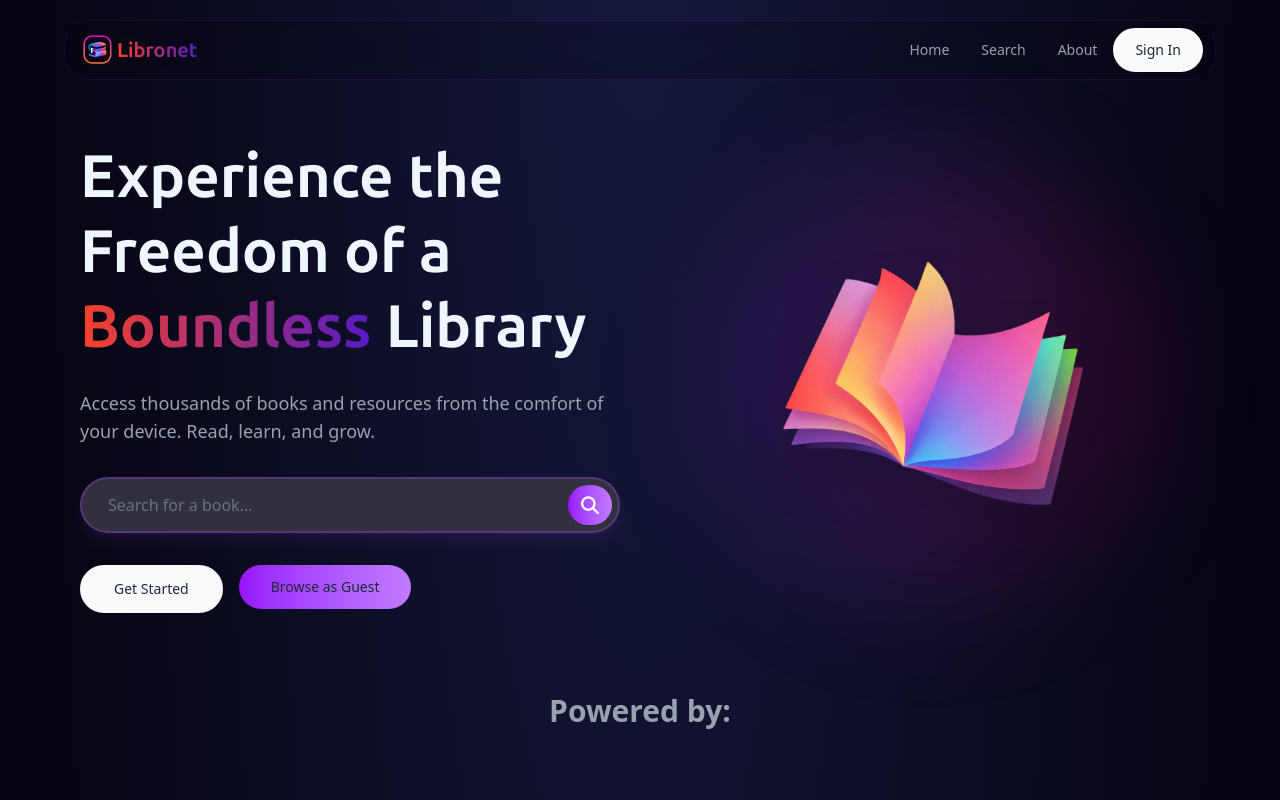
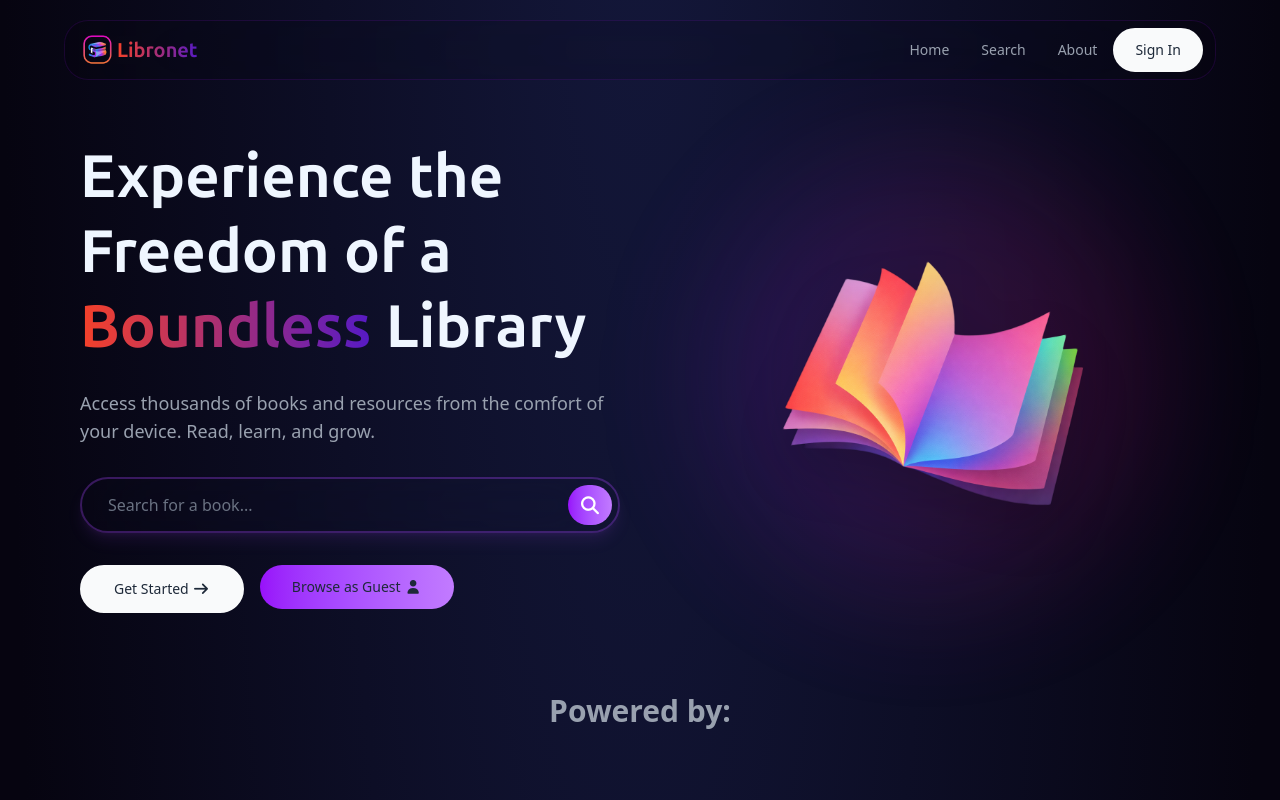
Before and after one commit to zimcodes1/E-Library, a React (Vite) app in the folder client/: page / in a window 1280 px wide. Shown: the top 800 px of the page. Built offline with nearby package versions, Linux system fonts and the light colour scheme.

Commit message:
feat: rearrange the hero section for small devices and add icon prop for button component

```diff
--- a/client/src/components/landing_page/HeroLeft.tsx
+++ b/client/src/components/landing_page/HeroLeft.tsx
@@ -8,16 +8,16 @@ function HeroLeft() {
             initial={{ opacity: 0, x: -50 }}
             animate={{ opacity: 1, x: 0 }}
             transition={{ duration: 0.8 }}
-            className="w-1/2 max-[900px]:w-full py-10 max-sm:py-5 flex flex-col justify-center max-[900px]:items-center"
+            className="w-1/2 max-[900px]:w-full py-10 max-sm:px-5 max-sm:absolute z-10 max-sm:py-5 flex flex-col justify-center max-[900px]:items-center"
         >
             <h1 className="font-[Super] text-6xl max-[900px]:text-5xl max-sm:text-4xl max-[900px]:text-center text-blue-50 font-bold leading-tight">
                 Experience the Freedom of a <span className="gradient">Boundless</span> Library
             </h1>
-            <p className="text-gray-400 text-lg max-sm:text-base mt-6 max-[900px]:text-center max-w-xl">
+            <p className="text-gray-400 max-sm:text-gray-200 text-lg max-sm:text-base mt-6 max-[900px]:text-center max-w-xl">
                 Access thousands of books and resources from the comfort of your device. Read, learn, and grow.
             </p>
 
-            <div className="w-full max-w-xl h-14 max-sm:h-12 border-2 border-purple-500/30 bg-[#31303e] flex justify-between items-center rounded-full shadow-lg shadow-purple-500/10 mt-8 p-1.5 hover:border-purple-500/50 transition">
+            <div className="w-full max-w-xl h-14 max-sm:h-12 border-2 border-purple-500/30 bg-transparent backdrop-blur-2xl flex justify-between items-center rounded-full shadow-lg shadow-purple-500/10 mt-8 p-1.5 hover:border-purple-500/50 transition">
                 <input type="text" placeholder="Search for a book..." className="w-full h-full pl-5 bg-transparent rounded-l-full outline-0 focus:ring-0 caret-purple-500 text-gray-200 placeholder-gray-500" />
                 <span className="w-12 h-full bg-gradient-to-r from-purple-600 to-purple-400 flex justify-center items-center rounded-full cursor-pointer hover:shadow-lg hover:shadow-purple-500/50 transition">
                     <i className="fa fa-search text-white text-lg"></i>
@@ -25,9 +25,9 @@ function HeroLeft() {
             </div>
 
             <div className="flex max-sm:flex-col gap-4 mt-8">
-                <Button text="Get Started" styles="px-8 py-3 text-base" />
+                <Button icon="fa-arrow-right" text="Get Started" styles="px-8 py-3 text-base" />
                 <Link to='/home'>
-                    <Button text="Browse as Guest" styles="bg-gradient-to-r from-purple-600 to-purple-400 text-gray-50 border-none px-8 py-3 text-base hover:shadow-lg hover:shadow-purple-500/50" />
+                    <Button icon="fa-user" text="Browse as Guest" styles="bg-gradient-to-r from-purple-600 to-purple-400 text-gray-50 border-none px-8 py-3 text-base hover:shadow-lg hover:shadow-purple-500/50" />
                 </Link>
             </div>
         </motion.div>
--- a/client/src/components/landing_page/HeroRight.tsx
+++ b/client/src/components/landing_page/HeroRight.tsx
@@ -1,4 +1,4 @@
-import { motion } from 'framer-motion'
+import { motion } from "framer-motion";
 
 function HeroRight() {
 	return (
@@ -6,14 +6,18 @@ function HeroRight() {
 			initial={{ opacity: 0, x: 50 }}
 			animate={{ opacity: 1, x: 0 }}
 			transition={{ duration: 0.8, delay: 0.2 }}
-            className="w-1/2 max-[900px]:w-full h-fit flex justify-center items-center relative"
+			className="w-1/2 max-[900px]:w-full inset-0 max-sm:absolute h-fit flex justify-center items-center relative"
 		>
 			<div className="relative w-full max-w-md aspect-square flex justify-center items-center">
 				<div className="absolute inset-0 bg-gradient-to-r from-purple-600/20 to-pink-600/20 rounded-full blur-3xl animate-pulse"></div>
-                <img src="/images/book_image.png" alt="Hero Image" className="relative w-4/5 max-sm:w-2/3 h-auto drop-shadow-2xl" />
+				<img
+					src="/images/book_image.png"
+					alt="Hero Image"
+					className="relative w-4/5 max-sm:w-2/3 h-auto drop-shadow-2xl max-sm:*:opacity-50"
+				/>
 			</div>
 		</motion.div>
-    )
+	);
 }
 
 export default HeroRight;
--- a/client/src/components/landing_page/PoweredBy.tsx
+++ b/client/src/components/landing_page/PoweredBy.tsx
@@ -8,7 +8,7 @@ function PoweredBy() {
             whileInView={{ opacity: 1, y: 0 }}
             viewport={{ once: true }}
             transition={{ duration: 0.6 }}
-            className="flex flex-col justify-between items-center mt-10"
+            className="flex flex-col justify-between items-center mt-10 max-sm:mt-120"
         >
             <h1 className="text-3xl max-[900px]:text-xl text-gray-400 font-semibold">Powered by:</h1>
             <div className="flex mt-20 max-sm:mt-0 max-[900px]:mt-5 max-sm:flex-wrap gap-5 max-sm:gap-0 justify-evenly items-center w-full max-[900px]:w-full h-fit max-sm:h-fit rounded-2xl">
--- a/client/src/components/ui/Button.tsx
+++ b/client/src/components/ui/Button.tsx
@@ -4,10 +4,11 @@ import { type ButtonHTMLAttributes } from "react";
 interface ButtonProps extends ButtonHTMLAttributes<HTMLButtonElement> {
     text: string;
     styles?: string; // This is your custom prop for Tailwind classes
+    icon?: string;
 }
 
 // 2. Use "rest" parameters (...props) to collect everything else
-function Button({ text, styles, ...props }: ButtonProps) {
+function Button({ text, styles, icon, ...props }: ButtonProps) {
     return (
         <button
             // 3. Spread the props onto the native element
@@ -17,7 +18,7 @@ function Button({ text, styles, ...props }: ButtonProps) {
                 hover:shadow-md transition duration-500 hover:bg-gray-950
                 border-gray-50 border-2 hover:text-gray-50 ${styles || ''}`}
         >
-            {text}
+            {text} {(icon)? <i className={`fa ${icon}`}></i> : null}
         </button>
     );
 }
```
Lines whose indentation alone changed are shown as unchanged.
